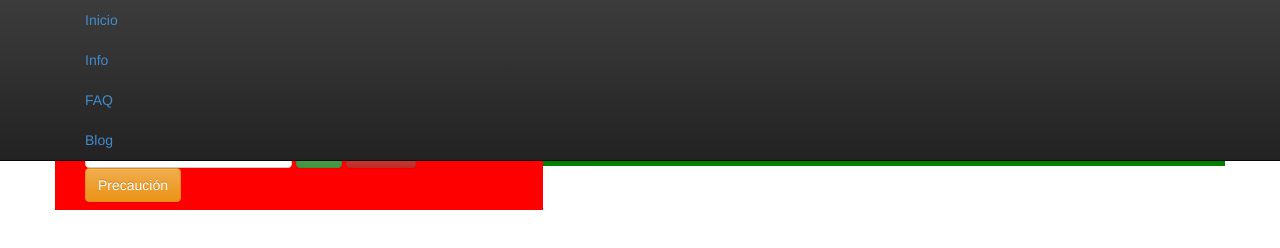
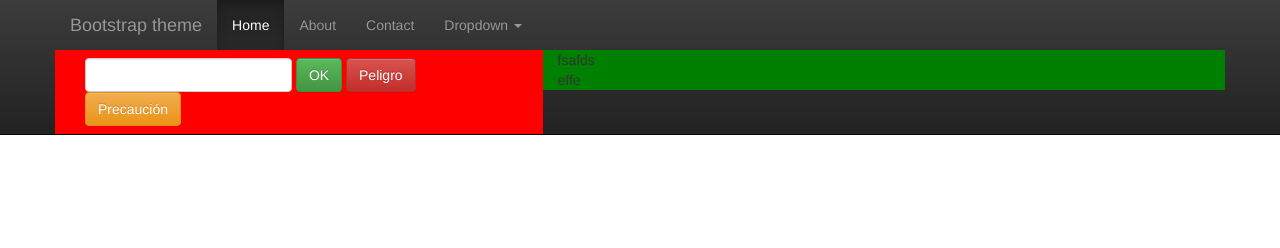
Before and after one commit to GeekCreatures/geekcreatures.github.com, a plain HTML site: page index.html in a window 1280 px wide. Drawn offline with Linux system fonts and the light colour scheme.

Commit message:
Update index.html

```diff
--- a/index.html
+++ b/index.html
@@ -18,21 +18,36 @@
 	<body>
 
 		<div id="contenedor" class="container">
-		      <div class="masthead">
-			  <h3 class="muted">Prueba 010923897123</h3>
-				<div class="navbar">
-					<<div class="navbar navbar-inverse navbar-fixed-top" role="navigation">
-						<div class="container">
-							<ul class="nav">
-								<li class="active"><a href="#">Inicio</a></li>
-								<li><a href="#">Info</a></li>
-								<li><a href="#">FAQ</a></li>
-								<li><a href="#">Blog</a></a></li>
-							</ul>
-						</div>
-					</div>
-				</div>
-			</div>
+		     <div class="navbar navbar-inverse navbar-fixed-top" role="navigation">
+      <div class="container">
+        <div class="navbar-header">
+          <button type="button" class="navbar-toggle" data-toggle="collapse" data-target=".navbar-collapse">
+            <span class="sr-only">Toggle navigation</span>
+            <span class="icon-bar"></span>
+            <span class="icon-bar"></span>
+            <span class="icon-bar"></span>
+          </button>
+          <a class="navbar-brand" href="#">Bootstrap theme</a>
+        </div>
+        <div class="navbar-collapse collapse">
+          <ul class="nav navbar-nav">
+            <li class="active"><a href="#">Home</a></li>
+            <li><a href="#about">About</a></li>
+            <li><a href="#contact">Contact</a></li>
+            <li class="dropdown">
+              <a href="#" class="dropdown-toggle" data-toggle="dropdown">Dropdown <b class="caret"></b></a>
+              <ul class="dropdown-menu">
+                <li><a href="#">Action</a></li>
+                <li><a href="#">Another action</a></li>
+                <li><a href="#">Something else here</a></li>
+                <li class="divider"></li>
+                <li class="dropdown-header">Nav header</li>
+                <li><a href="#">Separated link</a></li>
+                <li><a href="#">One more separated link</a></li>
+              </ul>
+            </li>
+          </ul>
+        </div>
 			<div class="row">
 
 				<div id="col1" class="col-xs-9 col-md-5">
```
